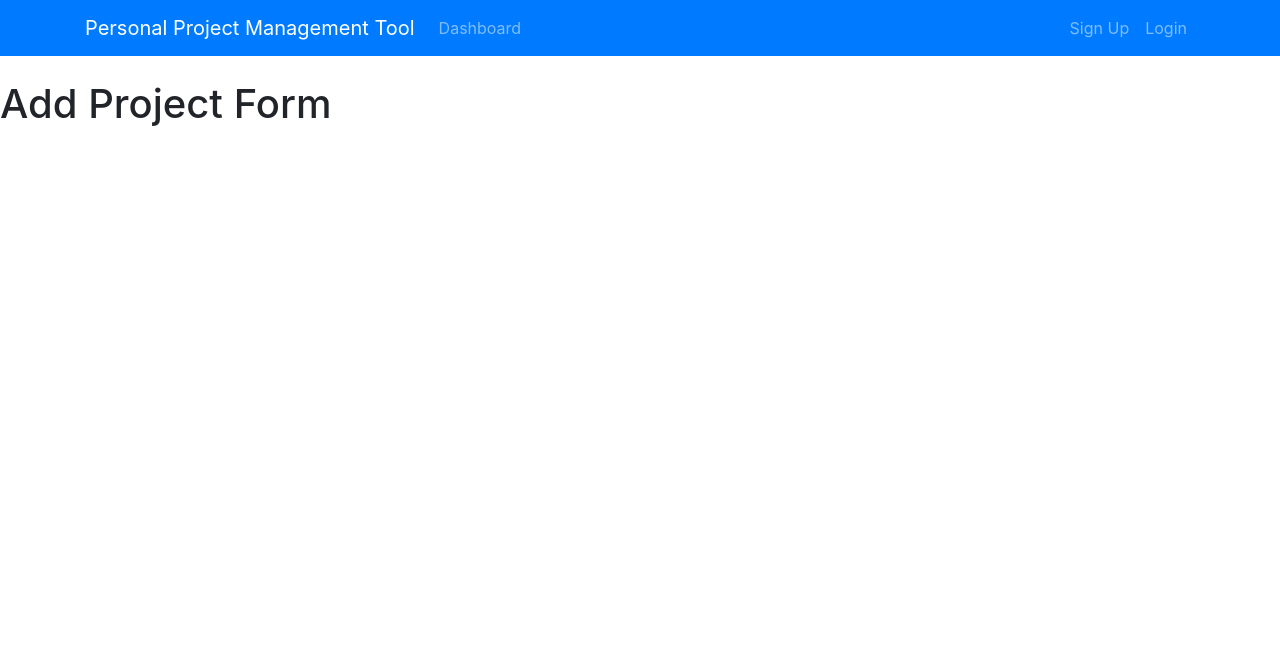
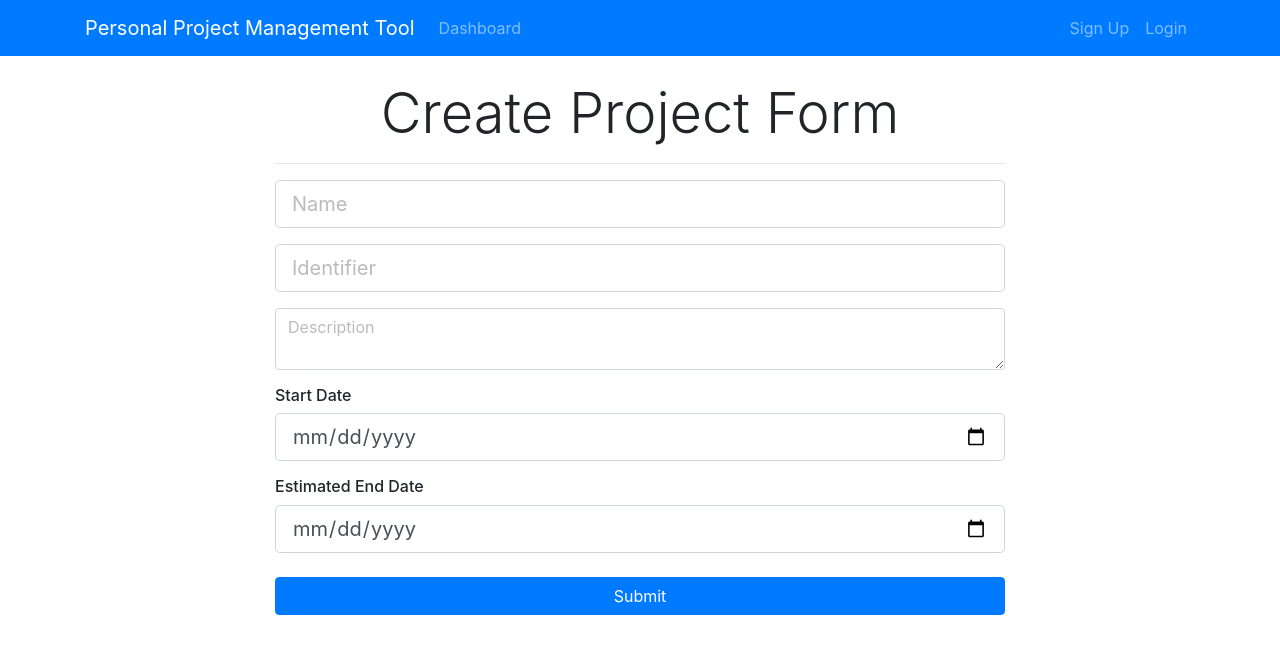
Before and after one commit to acarlson90/project-management, a React (Create React App) app in the folder project-management-client/: page /createProject in a window 1280 px wide. Shown: the top 654 px of the page. Built offline with nearby package versions, Linux system fonts and the light colour scheme.

Commit message:
Create Project Form

```diff
--- a/project-management-client/src/App.js
+++ b/project-management-client/src/App.js
@@ -3,7 +3,7 @@ import "./App.css";
 import Dashboard from "./components/Dashboard";
 import Header from "./components/layout/Header";
 import "bootstrap/dist/css/bootstrap.min.css";
-import { BrowserRouter as Router, Route, Switch } from "react-router-dom";
+import { BrowserRouter as Router, Route } from "react-router-dom";
 import CreateProject from "./components/project/CreateProject";
 
 class App extends Component {
--- a/project-management-client/src/components/project/CreateProject.js
+++ b/project-management-client/src/components/project/CreateProject.js
@@ -1,12 +1,115 @@
-import React, { Component } from 'react'
+import React, { Component } from "react";
 
 class CreateProject extends Component {
+  constructor() {
+    super();
+
+    this.state = {
+      name: "",
+      identifier: "",
+      description: "",
+      startDate: "",
+      endDate: ""
+    };
+
+    this.onChange = this.onChange.bind(this);
+    this.onSubmit = this.onSubmit.bind(this);
+  }
+  onChange(event) {
+    this.setState({ [event.target.name]: event.target.value });
+  }
+  onSubmit(event) {
+    event.preventDefault();
+    const newProject = {
+      name: this.state.name,
+      identifier: this.state.identifier,
+      description: this.state.description,
+      startDate: this.state.startDate,
+      endDate: this.state.endDate
+    };
+
+    console.log(newProject);
+  }
   render() {
     return (
       <div>
-        <h1>Add Project Form</h1>
+        {/*
+         * Check name attribute input fields
+         * Create constructor
+         * Set state
+         * Set value on input fields
+         * Create onChange function
+         * Set onChange on each input field
+         * Bind on construtor
+         * Check state change in the react extension
+         */}
+        <div className="project">
+          <div className="container">
+            <div className="row">
+              <div className="col-md-8 m-auto">
+                <h5 className="display-4 text-center">Create Project Form</h5>
+                <hr />
+                <form onSubmit={this.onSubmit}>
+                  <div className="form-group">
+                    <input
+                      type="text"
+                      className="form-control form-control-lg"
+                      placeholder="Name"
+                      name="name"
+                      value={this.state.name}
+                      onChange={this.onChange}
+                    />
+                  </div>
+                  <div className="form-group">
+                    <input
+                      type="text"
+                      className="form-control form-control-lg"
+                      placeholder="Identifier"
+                      name="identifier"
+                      value={this.state.identifier}
+                      onChange={this.onChange}
+                    />
+                  </div>
+                  <div className="form-group">
+                    <textarea
+                      className="form-control form-control lg"
+                      placeholder="Description"
+                      name="description"
+                      value={this.state.description}
+                      onChange={this.onChange}
+                    />
+                  </div>
+                  <h6>Start Date</h6>
+                  <div className="form-group">
+                    <input
+                      type="date"
+                      className="form-control form-control-lg"
+                      name="startDate"
+                      value={this.state.startDate}
+                      onChange={this.onChange}
+                    />
+                  </div>
+                  <h6>Estimated End Date</h6>
+                  <div className="form-group">
+                    <input
+                      type="date"
+                      className="form-control form-control-lg"
+                      name="endDate"
+                      value={this.state.endDate}
+                      onChange={this.onChange}
+                    />
+                  </div>
+                  <input
+                    type="submit"
+                    className="btn btn-primary btn-block mt-4"
+                  />
+                </form>
+              </div>
+            </div>
+          </div>
+        </div>
       </div>
-    )
+    );
   }
 }
 
```
